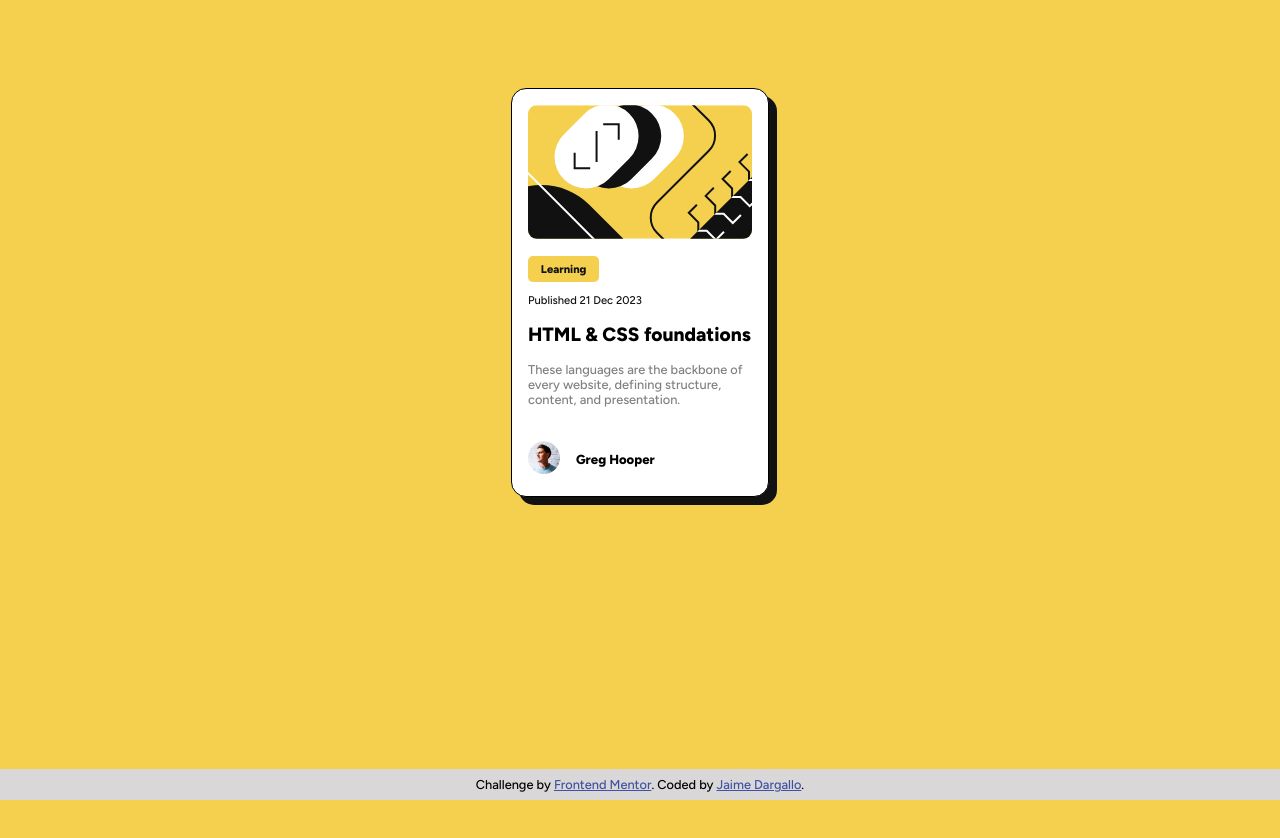
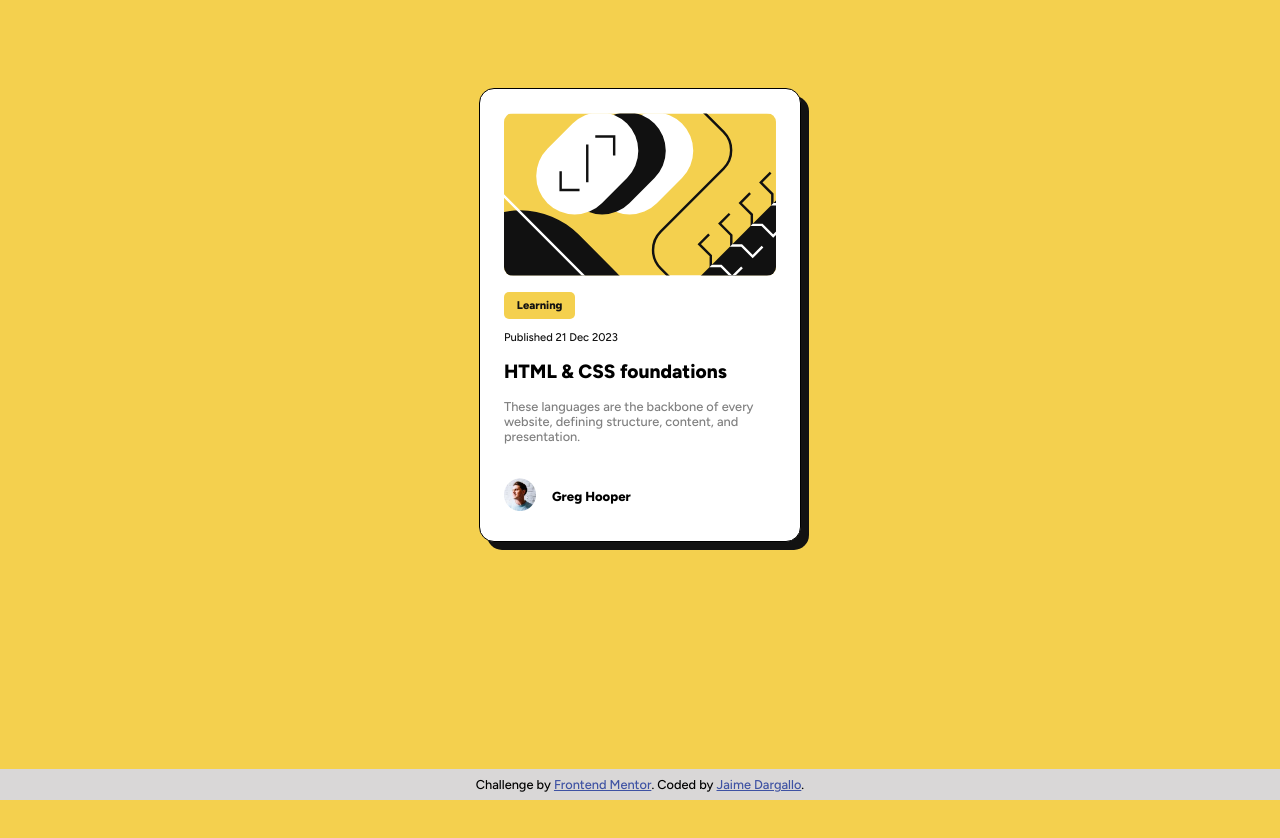
Before and after one commit to jaimedargallo/frontendmentor-preview-card, a website: page index.html in a window 1280 px wide. Drawn offline with Linux system fonts and the light colour scheme.

Commit message:
feat card size & margin

```diff
--- a/css/style.css
+++ b/css/style.css
@@ -29,14 +29,14 @@ main {
   border: 1px solid #000;
   border-radius: 15px;
   box-shadow: 0.5rem 0.5rem var(--Black);
-  max-width: 14rem;
-  padding: 1rem;
+  width: 17rem;
+  padding: 1.5rem;
 }
 
 .ilustration {
   border-radius: 9px;
   max-width: 100%;
-  margin: 0 0 1rem 0;
+  margin: 0 1rem 1rem 0;
   object-fit: cover;
 }
 
```
